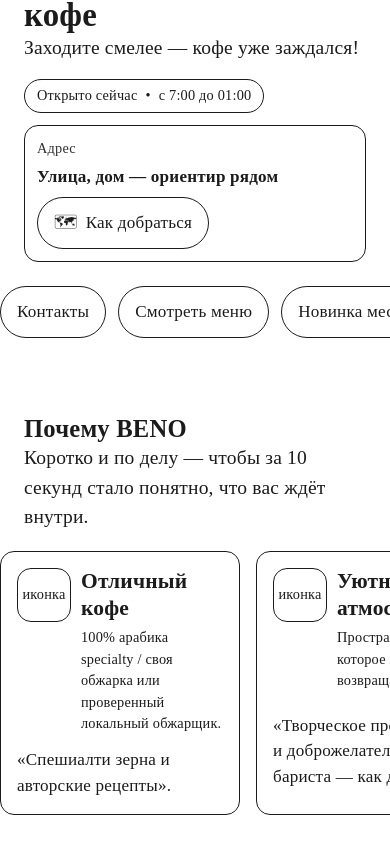
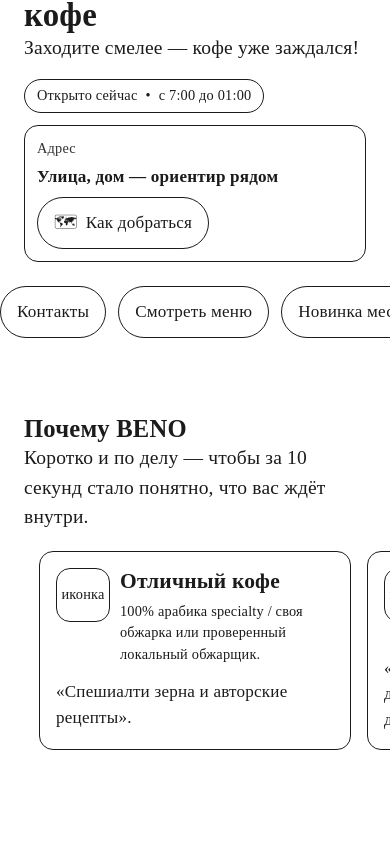
Before and after one commit to ALDYNEC-07/beno-coffe, a Next.js app: page / in a window 390 px wide. Shown: the part 402-1255 px from the top of the page. After the commit the page ends 1208 px from the top, so only its background shows below. Built offline with nearby package versions, Linux system fonts and the light colour scheme.

Commit message:
для мобильной версии кртч по центру

```diff
--- a/src/components/Features/Features.module.css
+++ b/src/components/Features/Features.module.css
@@ -58,6 +58,14 @@
   scrollbar-width: thin;
   scrollbar-color: #1b1b1b rgba(27, 27, 27, 0.2);
   margin-top: var(--space-4);
+}
+
+@media (max-width: 719px) {
+  .featuresGrid {
+    box-sizing: border-box;
+    grid-auto-columns: 80vw;
+    padding-inline: 10vw;
+  }
 }
 
 .card {
```
